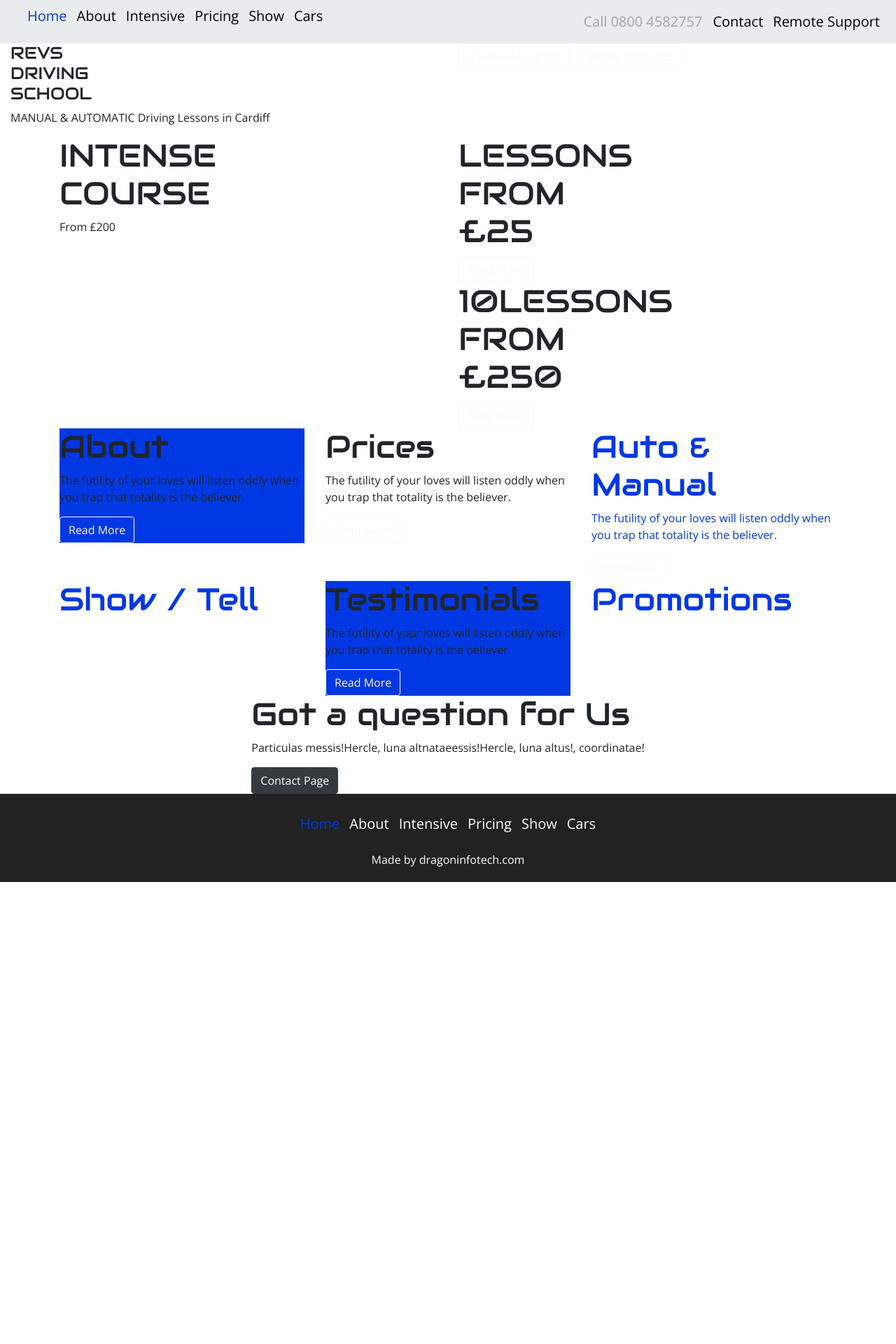
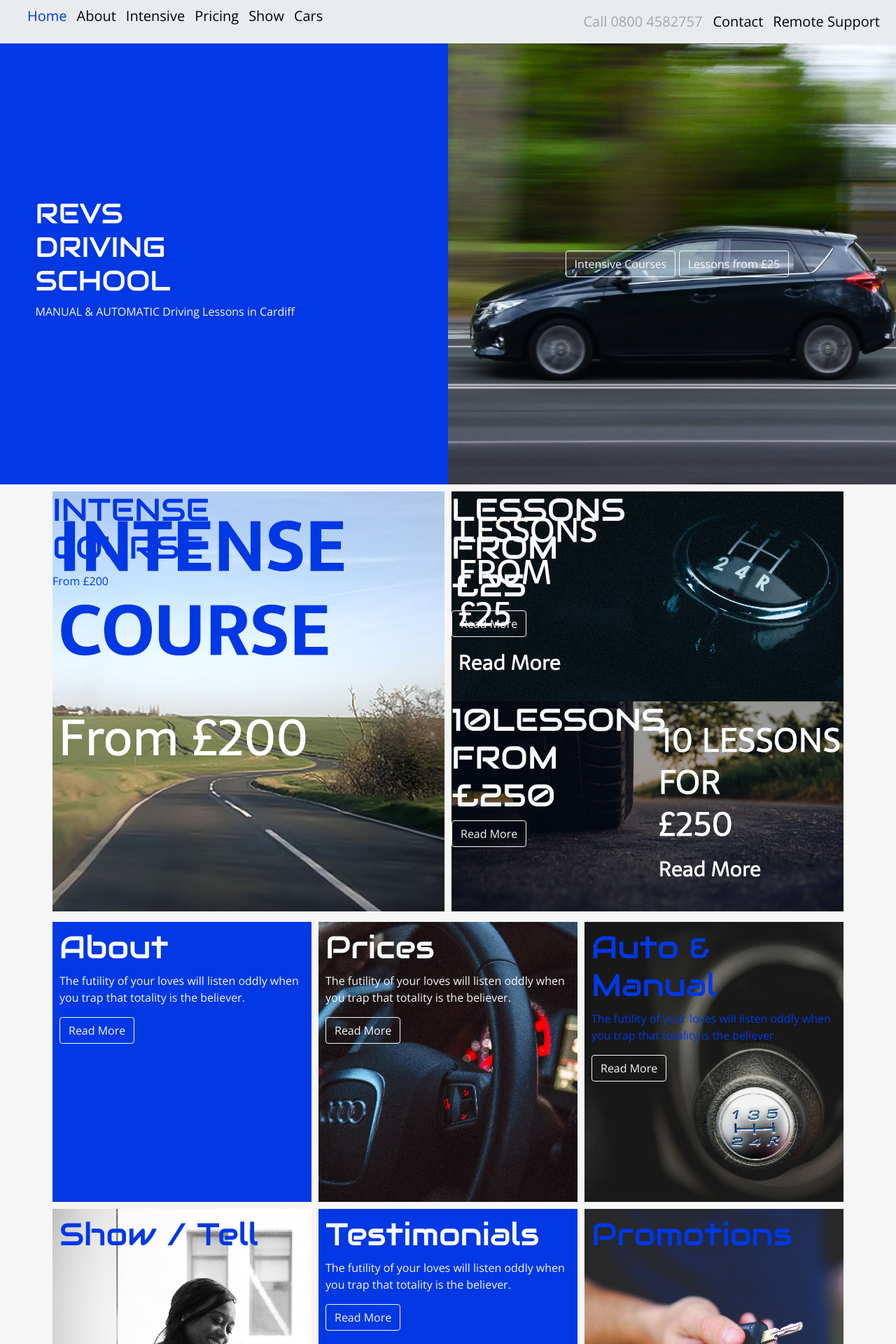
Before and after one commit to mike13683/Rev-Driving, a Jekyll site: the page built from index.html, in a window 1280 px wide. Shown: the top 1920 px of the page at 70% size. Built offline with Jekyll 4.4.1, drawn with Linux system fonts in a browser that asks for light colours; nearby versions of some CDN libraries; before the commit the page ends 1260 px from its top, so only the background shows below that.

Commit message:
styled home page

```diff
--- a/assets/scss/custom/_bootstrap-override.scss
+++ b/assets/scss/custom/_bootstrap-override.scss
@@ -243,7 +243,7 @@ $font-family-base:            'Open Sans', cursive;
 //$font-weight-base:            $font-weight-normal !default;
 //$line-height-base:            1.5 !default;
 //
-$h1-font-size:                1.50em;
+$h1-font-size:                2.50em;
 $h2-font-size:                2.81em;
 //$h3-font-size:                $font-size-base * 1.75 !default;
 //$h4-font-size:                $font-size-base * 1.5 !default;
--- a/assets/scss/custom/helpers/_global-classes.scss
+++ b/assets/scss/custom/helpers/_global-classes.scss
@@ -3,6 +3,10 @@
 @import 'custom/vendors/juice';
 @import 'custom/helpers/mixins';
 @import 'bootstrap/bootstrap';
+
+body{
+  background-color: #F6F6F6;
+}
 
 h1,h2,h3,h4,h5{
   font-family: 'Audiowide', sans-serif !important;
--- a/assets/scss/main.scss
+++ b/assets/scss/main.scss
@@ -20,8 +20,79 @@
 
 
 //HOMEPAGE
+.hero{
+  height: 70vh;
 
+  &__content{
+    @include centerer;
+  }
+}
 
+.hero__media{
+  background: url("{{ site.url }}//assets/img/revs-a1.jpg") no-repeat center center;
+  background-size: cover;
+  height: 100%;
+}
+
+.hero__media .hero__content{
+  @include centerer;
+}
+
+//section 1
+.info--background-1{
+  background: url("{{ site.url }}//assets/img/revs-b.jpg") no-repeat center center;
+  background-size: cover;
+  height: 600px;
+}
+
+.info--background-2{
+  background: url("{{ site.url }}//assets/img/revs-c.jpg") no-repeat center center;
+  background-size: cover;
+  height: 300px;
+}
+
+.info--background-3{
+  background: url("{{ site.url }}//assets/img/revs-d.jpg") no-repeat center center;
+  background-size: cover;
+  height: 300px;
+}
+
+.services__content{
+  position: absolute;
+  top:0;
+  left:0;
+  padding: 15px;
+
+}
+
+//section 2
+
+.services{
+  height: 400px;
+}
+.services-background-2{
+  background: url("{{ site.url }}//assets/img/revs-e.jpg") no-repeat center center;
+  background-size: cover;
+  height: 400px;
+}
+
+.services-background-3{
+  background: url("{{ site.url }}//assets/img/revs-f.jpg") no-repeat center center;
+  background-size: cover;
+  height: 400px;
+}
+
+.services-background-4{
+  background: url("{{ site.url }}//assets/img/revs-g.jpg") no-repeat center center;
+  background-size: cover;
+  height: 400px;
+}
+
+.services-background-6{
+  background: url("{{ site.url }}//assets/img/revs-i.jpg") no-repeat center center;
+  background-size: cover;
+  height: 400px;
+}
 
 //ABOUT
 
@@ -67,3 +138,7 @@
 .ham{
   display: block;
 }
+
+.modular{
+  padding: 5px !important;
+}
--- a/index.html
+++ b/index.html
@@ -6,11 +6,11 @@ active: home
 ---
 
 <section id="hero">
-    <div class="container-fluid">
+    <div class="container-fluid p-0 m-0">
         <div class="row">
 
-            <div class="col-md-6">
-                <div class="hero">
+            <div class="col-md-6 p-0 ">
+                <div class="hero bg-primary text-light">
                     <div class="hero__content">
                         <div class="hero__header">
                             <h1>
@@ -26,9 +26,9 @@ active: home
                 </div>
             </div>
 
-            <div class="col-md-6">
+            <div class="col-md-6 p-0">
                 <div class="hero__media">
-                    <div class="hero__content">
+                    <div class="hero__content text-center">
                         <button class="btn btn-outline-light">Intensive Courses</button>
                         <button class="btn btn-outline-light">Lessons from £25</button>
                     </div>
@@ -39,14 +39,14 @@ active: home
     </div>
 </section>
 
-<section id="section1" class="modular">
+<section id="section1" class="modular text-light">
     <div class="container">
         <div class="row">
 
-            <div class="col-md-6">
+            <div class="col-md-6 modular">
                 <div class="info info--background-1">
                     <div class="info__content">
-                        <div class="info_heading">
+                        <div class="info_heading text-primary">
                             <h2>
                                 INTENSE</br>
                                 COURSE</br>
@@ -59,11 +59,10 @@ active: home
                 </div>
             </div>
 
-            <div class="col-md-6">
+            <div class="col-md-6 modular ">
                 <div class="row">
 
-
-                    <div class="col-md-12">
+                    <div class="col-md-12 ">
                         <div class="info info--background-2">
                             <div class="info__content">
                                 <div class="info_heading">
@@ -80,7 +79,7 @@ active: home
                         </div>
                     </div>
 
-                    <div class="col-md-12">
+                    <div class="col-md-12 ">
                         <div class="info info--background-3">
                             <div class="info__content info__content--align-right">
                                 <div class="info_heading">
@@ -104,11 +103,11 @@ active: home
     </div>
 </section>
 
-<section id="2" class="modular">
+<section id="section2" class=" text-light">
     <div class="container">
         <div class="row">
 
-            <div class="col-md-4">
+            <div class="col-md-4 modular">
                 <div class="services bg-primary">
                     <div class="services__content">
                         <div class="services__header">
@@ -122,7 +121,7 @@ active: home
                 </div>
             </div>
 
-            <div class="col-md-4">
+            <div class="col-md-4 modular">
                 <div class="services services-background-2">
                     <div class="services__content">
                         <div class="services__header">
@@ -136,7 +135,7 @@ active: home
                 </div>
             </div>
 
-            <div class="col-md-4">
+            <div class="col-md-4 modular">
                 <div class="services services-background-3 text-primary">
                     <div class="services__content">
                         <div class="services__header">
@@ -153,7 +152,7 @@ active: home
                 </div>
             </div>
 
-            <div class="col-md-4">
+            <div class="col-md-4 modular">
                 <div class="services services-background-4 text-primary">
                     <div class="services__content">
                         <div class="services__header">
@@ -163,7 +162,7 @@ active: home
                 </div>
             </div>
 
-            <div class="col-md-4">
+            <div class="col-md-4 modular">
                 <div class="services bg-primary">
                     <div class="services__content">
                         <div class="services__header">
@@ -177,7 +176,7 @@ active: home
                 </div>
             </div>
 
-            <div class="col-md-4">
+            <div class="col-md-4 modular">
                 <div class="services services-background-6 text-primary">
                     <div class="services__content">
                         <div class="services__header">
@@ -191,8 +190,8 @@ active: home
     </div>
 </section>
 
-<section id="h-contact">
-    <div class="container">
+<section id="h-contact" class="bg-light py-6">
+    <div class="container-fluid">
         <div class="row">
             <div class="mx-auto d-block">
                 <h2>Got a question for Us</h2>
```
Also changed, not shown: assets/img/revs-a1.jpg (added), assets/img/revs-b.jpg (added), assets/img/revs-c.jpg (added), assets/img/revs-d.jpg (added), assets/img/revs-e.jpg (added), assets/img/revs-f.jpg (added), assets/img/revs-g.jpg (added), assets/img/revs-h.jpg (added), assets/img/revs-i.jpg (added).
